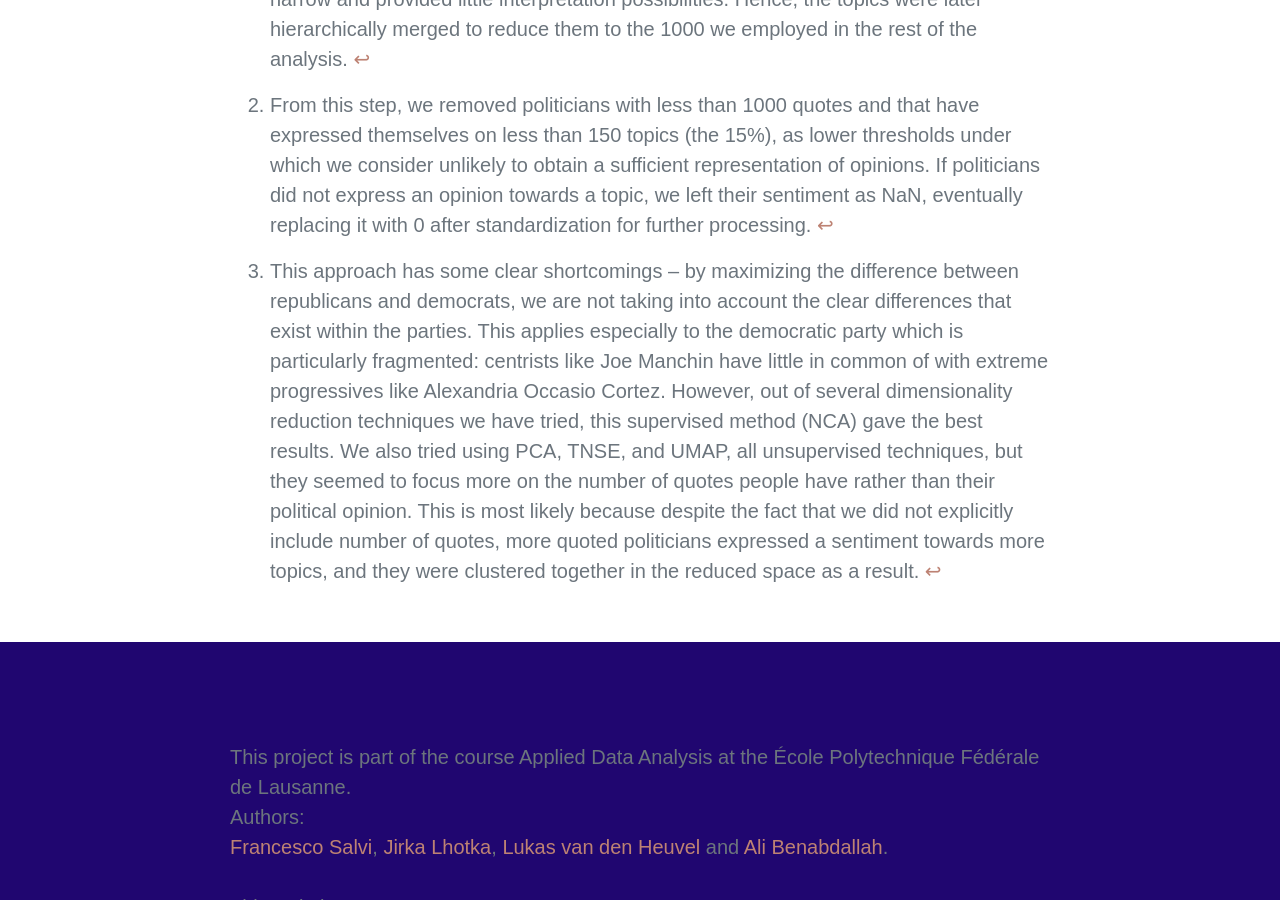
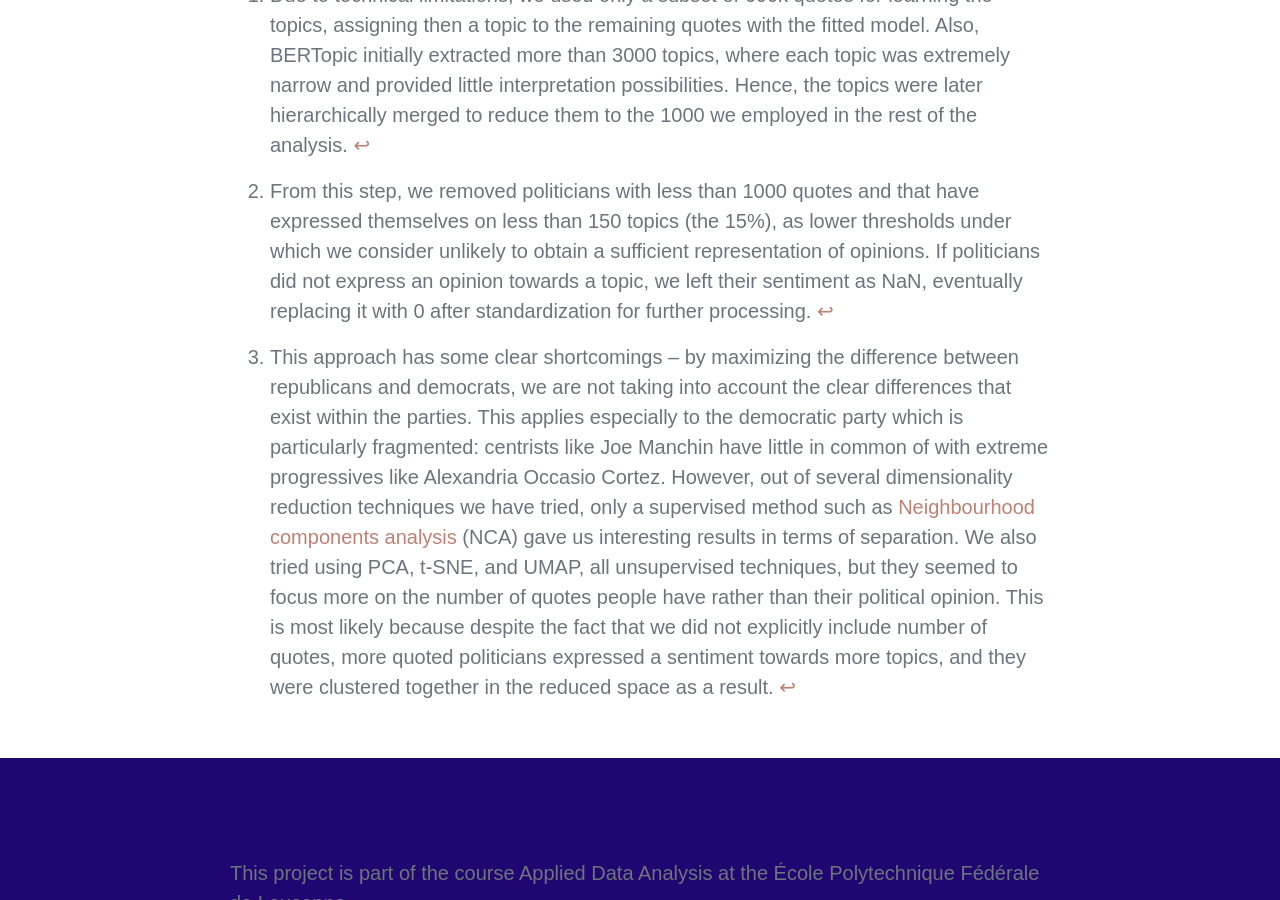
Before and after one commit to the-political-compass/data-driven-political-compass, a Jekyll site: the page built from index.md, in a window 1280 px wide and 900 px high, scrolled down 9586 px. Built offline with Jekyll 4.4.1, drawn with Linux system fonts in a browser that asks for light colours; some web fonts are replaced; our own code applies the rules of GitHub Pages for plain Markdown files; some of the changed lines change nothing that is shown; some of the changed text lies outside the part shown.

Commit message:
compass intro and footnote

```diff
--- a/index.md
+++ b/index.md
@@ -86,11 +86,11 @@
 <!-- heatmap? wordclouds? -->
 
 {% include question.html in_text=true
-  text="A new Political Compass"
+  text="A data-driven Political Compass"
   image_url="assets/img/background.jpg"
 %}
 
-Our analyses of 1000 topics yielded interesting results, but clearly having 1000 topics is not exactly practical for a political compass! That is why as the next step, we extracted the most important axes of division which consist of a combination of the above topics that best describes the divide between democrats and republicans [^3].
+Our analyses of the 1000 learned topics yielded interesting results, but clearly having 1000 topics is not exactly practical for a political compass! That is why, as the next step, we reduced them extracting the most important axes of partisan division, which consist of combinations of the above topics that best divide Democrats and Republicans[^3].
 
 #### 3 Axes Is All You Need
 First, we tried to reduce the number of axes to two to compare our compass to the original political compass. However, we found out two axes were far from sufficient to split the politicians. People standing on completely opposite grounds of the political debate such as former presidents Trump and Obama ended up being clustered close together in one large ball of politicians.
@@ -130,4 +130,4 @@
 
 [^2]: From this step, we removed politicians with less than 1000 quotes and that have expressed themselves on less than 150 topics (the 15%), as lower thresholds under which we consider unlikely to obtain a sufficient representation of opinions. If politicians did not express an opinion towards a topic, we left their sentiment as NaN, eventually replacing it with 0 after standardization for further processing.
 
-[^3]: This approach has some clear shortcomings – by maximizing the difference between republicans and democrats, we are not taking into account the clear differences that exist within the parties. This applies especially to the democratic party which is particularly fragmented: centrists like Joe Manchin have little in common of with extreme progressives like Alexandria Occasio Cortez. However, out of several dimensionality reduction techniques we have tried, this supervised method (NCA) gave the best results. We also tried using PCA, TNSE, and UMAP, all unsupervised techniques, but they seemed to focus more on the number of quotes people have rather than their political opinion. This is most likely because despite the fact that we did not explicitly include number of quotes, more quoted politicians expressed a sentiment towards more topics, and they were clustered together in the reduced space as a result.
+[^3]: This approach has some clear shortcomings – by maximizing the difference between republicans and democrats, we are not taking into account the clear differences that exist within the parties. This applies especially to the democratic party which is particularly fragmented: centrists like Joe Manchin have little in common of with extreme progressives like Alexandria Occasio Cortez. However, out of several dimensionality reduction techniques we have tried, only a supervised method such as [Neighbourhood components analysis](https://en.wikipedia.org/wiki/Neighbourhood_components_analysisthis) (NCA) gave us interesting results in terms of separation. We also tried using PCA, t-SNE, and UMAP, all unsupervised techniques, but they seemed to focus more on the number of quotes people have rather than their political opinion. This is most likely because despite the fact that we did not explicitly include number of quotes, more quoted politicians expressed a sentiment towards more topics, and they were clustered together in the reduced space as a result.
```
